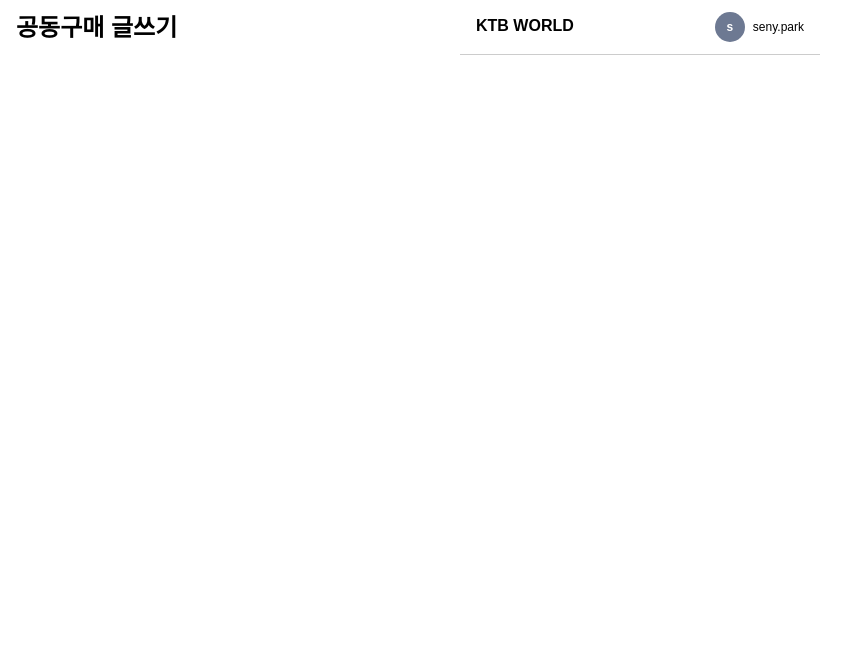
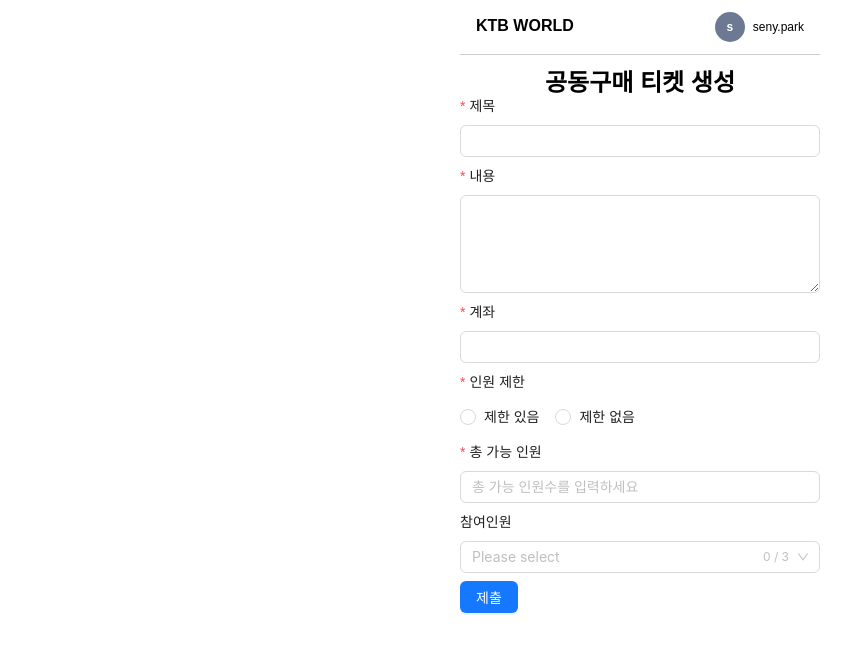
Before and after one commit to SingTangLab/ktb-world-fe, a React (Create React App) app: page /gonggu/write in a window 1280 px wide. Shown: the top 654 px of the page, without its empty margins (0-866 px from the left). Built offline with nearby package versions, Linux system fonts and the light colour scheme; a web font is replaced by a local one.

Commit message:
✨ 공구 티켓 생성 페이지 구현

```diff
--- a/src/pages/GongguWrite.jsx
+++ b/src/pages/GongguWrite.jsx
@@ -1,19 +1,194 @@
-// GongguWritePage.js
+import React, { useState } from 'react'
+import { useNavigate } from 'react-router-dom'
 import styled from 'styled-components'
+import { DownOutlined } from '@ant-design/icons'
+import {
+  Button,
+  Form,
+  Input,
+  InputNumber,
+  Radio,
+  Select,
+  Switch,
+  Row,
+  Col,
+} from 'antd'
+
+const { TextArea } = Input
 
 export function GongguWritePage() {
+  const navigate = useNavigate()
+  const [form] = Form.useForm()
+  const [value, setValue] = useState([])
+  const [isLimited, setIsLimited] = useState(true)
+  const [maxCount, setMaxCount] = useState(3)
+  const [formData, setFormData] = useState({
+    title: '',
+    description: '',
+    is_limited: true,
+    capacity: 3,
+    participant_users: [],
+    creator: 3,
+    account: '',
+    category: '공구',
+  })
+
+  const suffix = (
+    <>
+      <span>
+        {value.length} / {isLimited ? maxCount : '제한 없음'}
+      </span>
+      <DownOutlined />
+    </>
+  )
+
+  const handleRadioChange = (e) => {
+    const selectedValue = e.target.value
+    setIsLimited(selectedValue === 'limited')
+    setFormData({ ...formData, is_limited: selectedValue === 'limited' })
+
+    // 제한 있음/없음 변경 시 선택된 항목 초기화
+    setValue([])
+  }
+
+  const handleMaxCountChange = (value) => {
+    setMaxCount(value)
+    setFormData({ ...formData, capacity: value })
+  }
+
+  const handleSelectChange = (selectedValues) => {
+    setValue(selectedValues)
+    setFormData({ ...formData, participant_users: selectedValues })
+  }
+
+  const handleSubmit = () => {
+    form
+      .validateFields()
+      .then((values) => {
+        const updatedFormData = {
+          ...formData,
+          title: values.title,
+          description: values.description,
+          capacity: values.capacity || 0,
+          account: values.account,
+          participant_users: values.participant_users || [],
+        }
+        console.log(updatedFormData)
+        navigate('/gonggu') // 제출 후 /gonggu로 리다이렉트
+      })
+      .catch((errorInfo) => {
+        console.log('Validation Failed:', errorInfo)
+      })
+  }
+
   return (
-    <GongguWriteContainer>
-      <GongguWriteTitle>공동구매 글쓰기</GongguWriteTitle>
-    </GongguWriteContainer>
+    <FormContainer>
+      <FormTitle>공동구매 티켓 생성</FormTitle>
+      <StyledForm form={form} layout='vertical' onFinish={handleSubmit}>
+        <Form.Item
+          label='제목'
+          name='title'
+          rules={[{ required: true, message: '제목을 입력해주세요.' }]}
+        >
+          <Input />
+        </Form.Item>
+        <Form.Item
+          label='내용'
+          name='description'
+          rules={[{ required: true, message: '내용을 입력해주세요.' }]}
+        >
+          <TextArea rows={4} />
+        </Form.Item>
+        <Form.Item
+          label='계좌'
+          name='account'
+          rules={[{ required: true, message: '계좌를 입력해주세요.' }]}
+        >
+          <Input />
+        </Form.Item>
+        <Form.Item
+          label='인원 제한'
+          name='is_limited'
+          rules={[
+            { required: true, message: '인원 제한 여부를 선택해주세요.' },
+          ]}
+        >
+          <Radio.Group onChange={handleRadioChange}>
+            <Radio value='limited'> 제한 있음 </Radio>
+            <Radio value='unlimited'> 제한 없음 </Radio>
+          </Radio.Group>
+        </Form.Item>
+        {isLimited && (
+          <Form.Item
+            label='총 가능 인원'
+            name='capacity'
+            rules={[
+              { required: true, message: '총 가능 인원을 입력해주세요.' },
+            ]}
+          >
+            <InputNumber
+              value={maxCount}
+              onChange={handleMaxCountChange}
+              min={1}
+              max={10} // 최대 인원 수 설정
+              placeholder='총 가능 인원수를 입력하세요'
+              style={{ width: '100%' }}
+            />
+          </Form.Item>
+        )}
+        <Form.Item label='참여인원' name='participant_users'>
+          <Select
+            mode='multiple'
+            maxCount={isLimited ? maxCount : undefined}
+            value={value}
+            style={{
+              width: '100%',
+            }}
+            onChange={handleSelectChange}
+            suffixIcon={suffix}
+            placeholder='Please select'
+            options={[
+              { value: 1, label: 'Ava Swift' },
+              { value: 2, label: 'Cole Reed' },
+              { value: 3, label: 'Mia Blake' },
+              { value: 4, label: 'Jake Stone' },
+              { value: 5, label: 'Lily Lane' },
+              { value: 6, label: 'Ryan Chase' },
+              { value: 7, label: 'Zoe Fox' },
+              { value: 8, label: 'Alex Grey' },
+              { value: 9, label: 'Elle Blair' },
+            ]}
+          />
+        </Form.Item>
+        <Form.Item>
+          <Button type='primary' htmlType='submit'>
+            제출
+          </Button>
+        </Form.Item>
+      </StyledForm>
+    </FormContainer>
   )
 }
 
-const GongguWriteContainer = styled.div`
+const FormContainer = styled.div`
   padding: 16px;
+  width: 100%;
+  max-width: 360px;
+  margin: 20px auto;
+  background-color: #fff;
+  margin-top: 55px;
 `
 
-const GongguWriteTitle = styled.h2`
+const FormTitle = styled.h2`
   font-size: 24px;
   font-weight: 600;
+  text-align: center;
 `
+
+const StyledForm = styled(Form)`
+  .ant-form-item {
+    margin-bottom: 8px;
+  }
+`
+
+export default GongguWritePage
--- a/src/pages/LaundryWrite.jsx
+++ b/src/pages/LaundryWrite.jsx
@@ -97,6 +97,7 @@ export function LaundryWritePage() {
         layout='vertical'
         style={{ maxWidth: 300, margin: '20px auto' }}
         initialValues={{ is_dry: true }}
+        onFinish={handleSubmit}
       >
         <Label>
           <Form.Item
@@ -260,7 +261,7 @@ export function LaundryWritePage() {
           </Form.Item>
         </Label>
         <Form.Item>
-          <Button type='primary' onClick={handleSubmit}>
+          <Button type='primary' htmlType='submit'>
             제출
           </Button>
         </Form.Item>
@@ -274,6 +275,7 @@ const LaundryWriteContainer = styled.div`
 `
 
 const LaundryWriteTitle = styled.h2`
+  margin-top: 55px;
   font-size: 24px;
   font-weight: 600;
   text-align: center;
```
